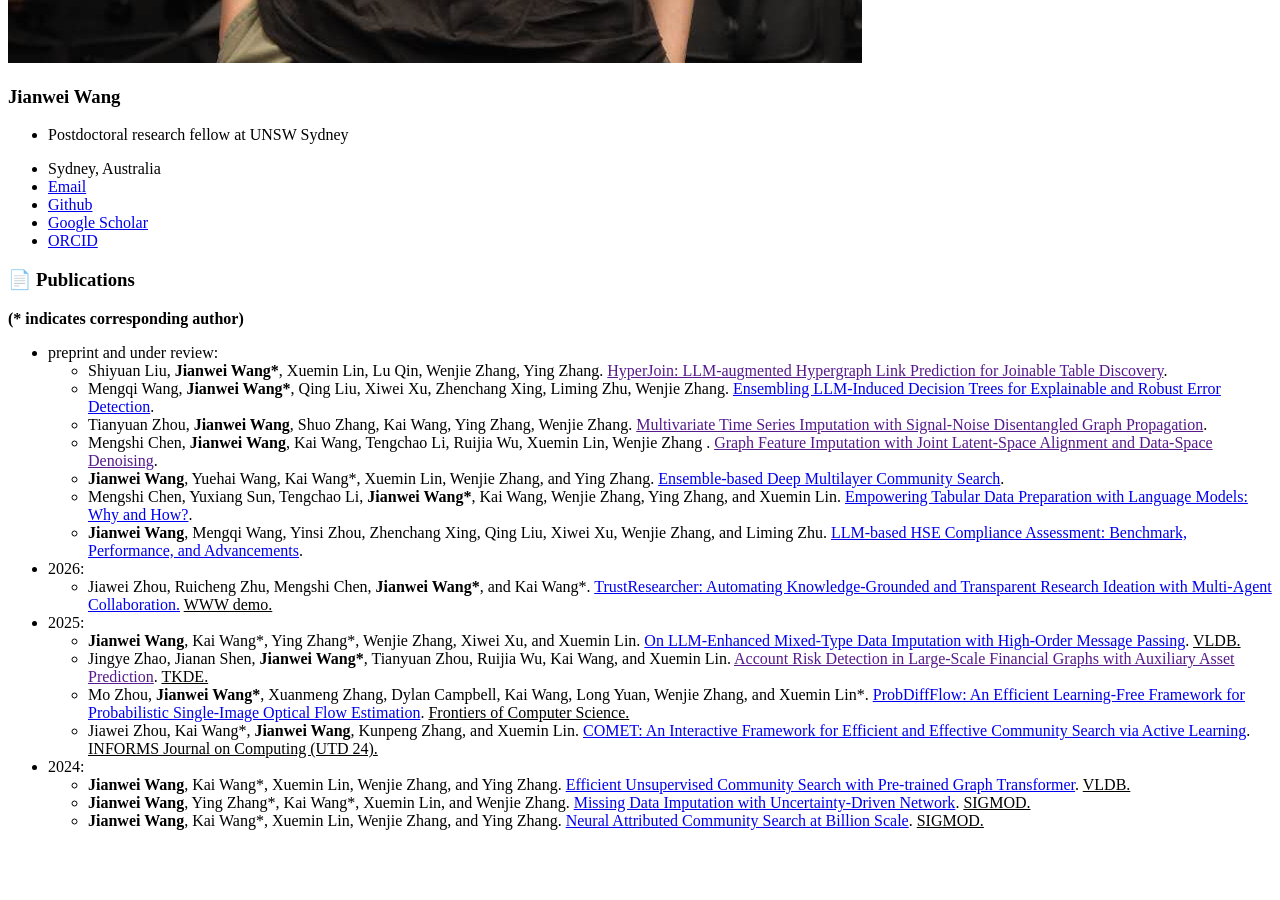
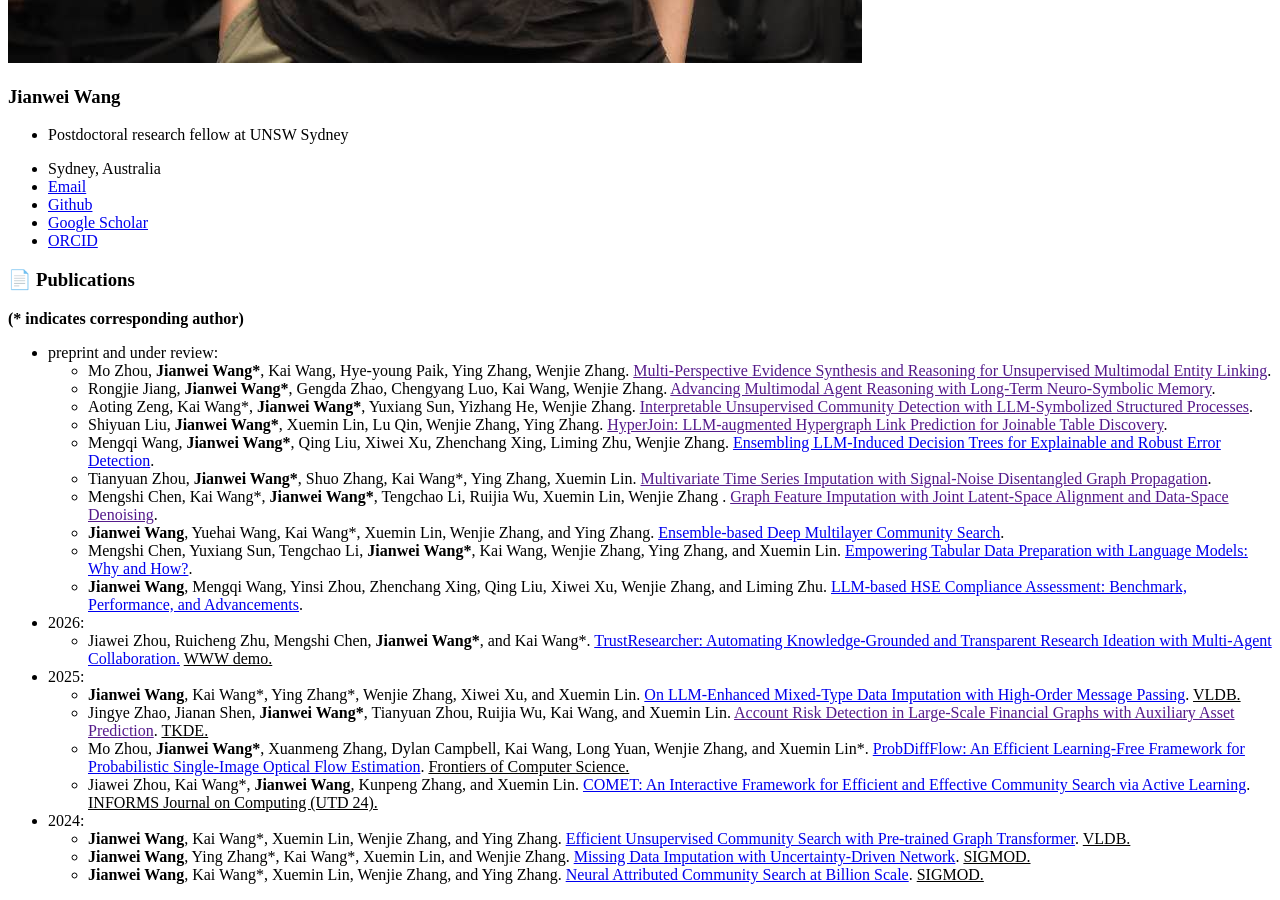
Before and after one commit to jianwei-cse/jianwei-cse.github.io, a Jekyll site: the page built from _pages/includes/publications.md, in a window 1280 px wide and 900 px high, scrolled down 1419 px. Built offline with Jekyll 4.4.1, drawn with Linux system fonts in a browser that asks for light colours; our own code applies the rules of GitHub Pages for plain Markdown files; a script bundle is joined from its source files by our own code; before the commit the page ends 2265 px from its top, so only the background shows below that.

Commit message:
update pub

```diff
--- a/_pages/includes/publications.md
+++ b/_pages/includes/publications.md
@@ -3,10 +3,13 @@
 **(* indicates corresponding author)**
 
 * preprint and under review:
+  + Mo Zhou, **Jianwei Wang\***, Kai Wang, Hye-young Paik, Ying Zhang, Wenjie Zhang. [Multi-Perspective Evidence Synthesis and Reasoning for Unsupervised Multimodal Entity Linking]().
+  + Rongjie Jiang, **Jianwei Wang\***, Gengda Zhao, Chengyang Luo, Kai Wang, Wenjie Zhang. [Advancing Multimodal Agent Reasoning with Long-Term Neuro-Symbolic Memory]().
+  + Aoting Zeng, Kai Wang\*,  **Jianwei Wang\***, Yuxiang Sun, Yizhang He, Wenjie Zhang. [Interpretable Unsupervised Community Detection with LLM-Symbolized Structured Processes]().
   + Shiyuan Liu, **Jianwei Wang\***, Xuemin Lin, Lu Qin, Wenjie Zhang, Ying Zhang. [HyperJoin: LLM-augmented Hypergraph Link Prediction for Joinable Table Discovery]().
   + Mengqi Wang, **Jianwei Wang\***, Qing Liu, Xiwei Xu, Zhenchang Xing, Liming Zhu, Wenjie Zhang. [Ensembling LLM-Induced Decision Trees for Explainable and Robust Error Detection](https://www.arxiv.org/abs/2512.07246).
-  + Tianyuan Zhou, **Jianwei Wang**, Shuo Zhang, Kai Wang, Ying Zhang, Wenjie Zhang. [Multivariate Time Series Imputation with Signal-Noise Disentangled Graph Propagation]().
-  + Mengshi Chen, **Jianwei Wang**, Kai Wang, Tengchao Li, Ruijia Wu, Xuemin Lin, Wenjie Zhang . [Graph Feature Imputation with Joint Latent-Space Alignment and Data-Space Denoising]().
+  + Tianyuan Zhou, **Jianwei Wang\***, Shuo Zhang, Kai Wang\*, Ying Zhang, Xuemin Lin. [Multivariate Time Series Imputation with Signal-Noise Disentangled Graph Propagation]().
+  + Mengshi Chen, Kai Wang\*, **Jianwei Wang\***, Tengchao Li, Ruijia Wu, Xuemin Lin, Wenjie Zhang . [Graph Feature Imputation with Joint Latent-Space Alignment and Data-Space Denoising]().
   + **Jianwei Wang**, Yuehai Wang, Kai Wang\*, Xuemin Lin, Wenjie Zhang, and Ying Zhang. [Ensemble-based Deep Multilayer Community Search](https://arxiv.org/abs/2501.02194).
   + Mengshi Chen, Yuxiang Sun, Tengchao Li, **Jianwei Wang\***, Kai Wang, Wenjie Zhang, Ying Zhang, and Xuemin Lin. [Empowering Tabular Data Preparation with Language Models: Why and How?](https://arxiv.org/abs/2508.01556).
   + **Jianwei Wang**, Mengqi Wang, Yinsi Zhou, Zhenchang Xing, Qing Liu, Xiwei Xu, Wenjie Zhang, and Liming Zhu. [LLM-based HSE Compliance Assessment: Benchmark, Performance, and Advancements](https://arxiv.org/pdf/2505.22959).
```
